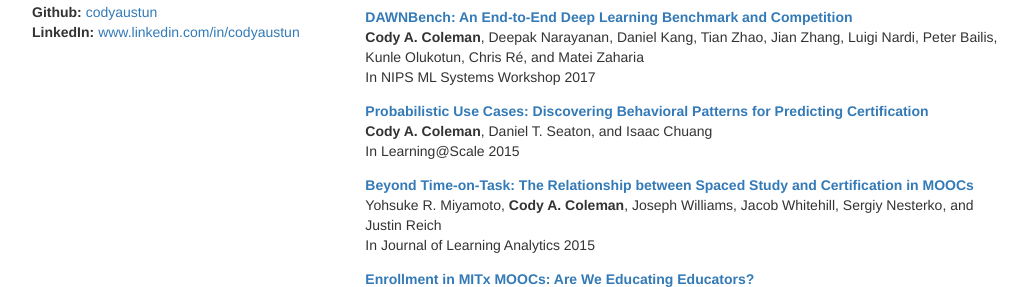
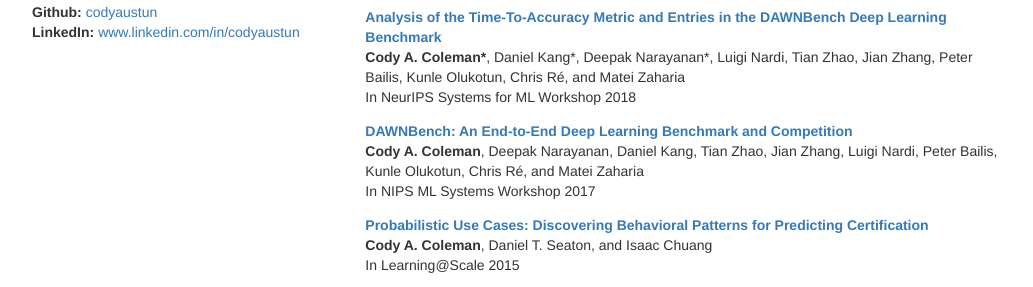
Before and after one commit to prateekm08/prateekmalhotra.github.io, a website: page index.html in a window 1280 px wide. Shown: the part 463-750 px from the top of the page, without its empty margins (123-1156 px from the left). Drawn offline with Linux system fonts and the light colour scheme; files that its build step writes are made by us from their sources.

Commit message:
Add TTA Analysis workshop paper

```diff
--- a/index.html
+++ b/index.html
@@ -60,6 +60,19 @@
                 <div>
                     <div class="page-header" id="publications">
                         <h1>Publications</h1>
+                    </div>
+                    <div class="pub">
+                        <div class="title">
+                            <a href="public/papers/mlsys_dawnbench_analysis.pdf">
+                                Analysis of the Time-To-Accuracy Metric and Entries in the DAWNBench Deep Learning Benchmark
+                            </a>
+                        </div>
+                        <div class="authors">
+                            <span class='me'>Cody A. Coleman*</span>, Daniel Kang*, Deepak Narayanan*,  Luigi Nardi, Tian Zhao, Jian Zhang, Peter Bailis, Kunle Olukotun, Chris Ré, and Matei Zaharia
+                        </div>
+                        <div class="location">
+                            In NeurIPS Systems for ML Workshop 2018
+                        </div>
                     </div>
 
                     <div class="pub">
```
Also changed, not shown: src/html/index.html (+13 -0 lines), 1 other file.
